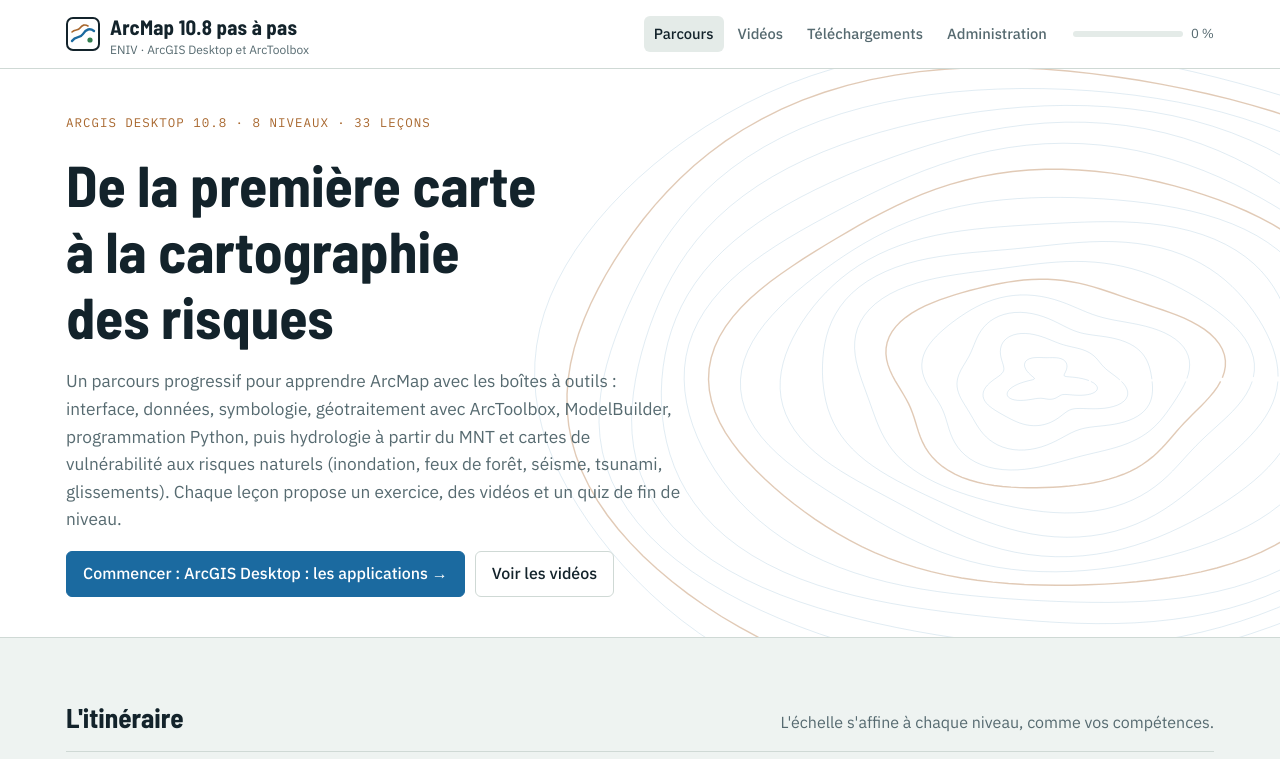
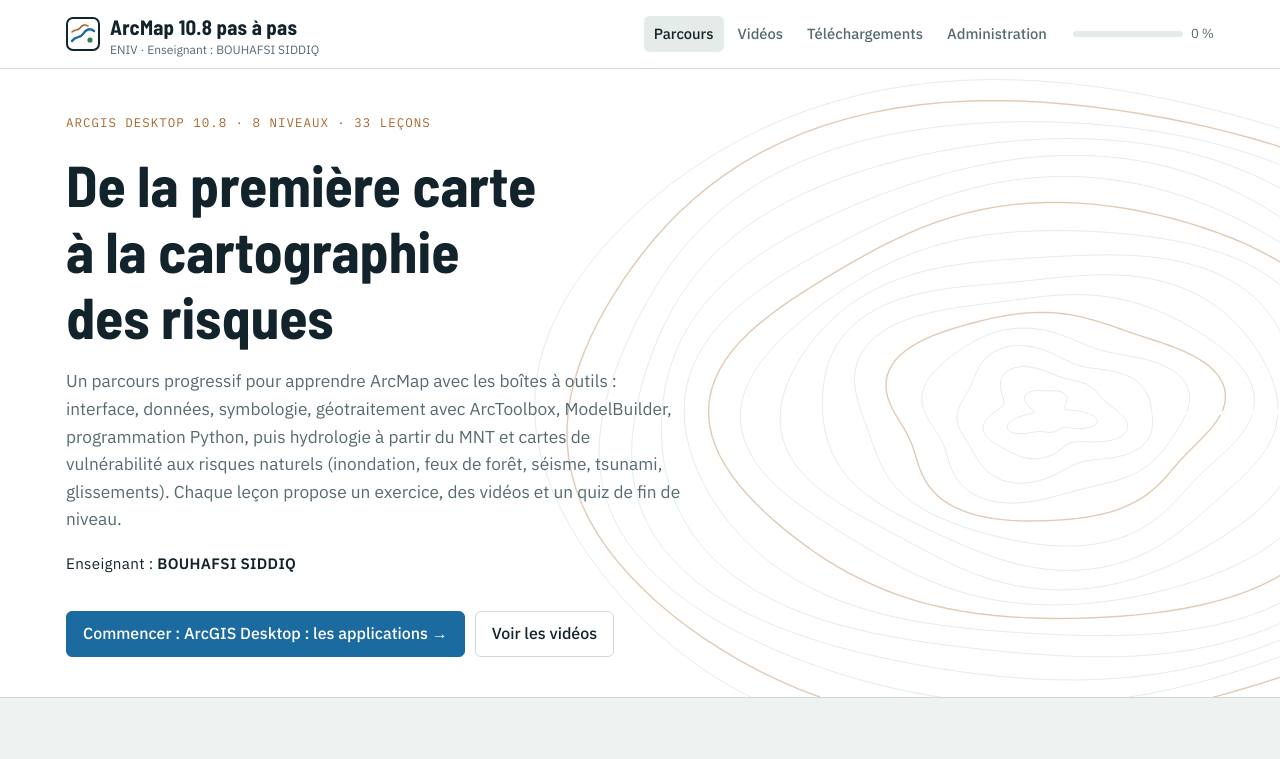
Before and after one commit to Siddiq89/arcmap-eniv, a plain HTML site: page index.html in a window 1280 px wide. Shown: the top 759 px of the page. Drawn offline with Linux system fonts and the light colour scheme.

Commit message:
Ajout du nom de l'enseignant
Co-Authored-By: Claude Opus 5.5 <noreply@anthropic.com>
Claude-Session: https://claude.ai/code/session_017wvVt5gJ5A6zyXHyuerUMw

```diff
--- a/app.js
+++ b/app.js
@@ -192,6 +192,7 @@
       '<span class="eyebrow">ArcGIS Desktop 10.8 · ' + NIVEAUX.length + ' niveaux · ' + nbLecons + ' leçons</span>' +
       '<h1>De la première carte à la cartographie des risques</h1>' +
       '<p class="lead">Un parcours progressif pour apprendre ArcMap avec les boîtes à outils : interface, données, symbologie, géotraitement avec ArcToolbox, ModelBuilder, programmation Python, puis hydrologie à partir du MNT et cartes de vulnérabilité aux risques naturels (inondation, feux de forêt, séisme, tsunami, glissements). Chaque leçon propose un exercice, des vidéos et un quiz de fin de niveau.</p>' +
+      '<p class="enseignant">Enseignant : <b>BOUHAFSI SIDDIQ</b></p>' +
       '<div class="actions">' +
       (suite ? '<a class="btn primary" href="#' + suite.hash + '">' + (pctGlobal() ? "Reprendre : " : "Commencer : ") + esc(suite.label) + ' →</a>'
              : '<a class="btn done" href="#' + NIVEAUX[NIVEAUX.length - 1].id + '">Parcours terminé ✓</a>') +
--- a/index.html
+++ b/index.html
@@ -19,7 +19,7 @@
         <path d="M6 15c3-3 6-1 8-4s5-4 8-2" fill="none" stroke="var(--contour)" stroke-width="1.6" stroke-linecap="round"/>
         <circle cx="24" cy="23" r="2.6" fill="var(--veg)"/>
       </svg>
-      <span><b>ArcMap 10.8 pas à pas</b><small>ENIV · ArcGIS Desktop et ArcToolbox</small></span>
+      <span><b>ArcMap 10.8 pas à pas</b><small>ENIV · Enseignant : BOUHAFSI SIDDIQ</small></span>
     </a>
     <nav class="topnav" aria-label="Navigation principale">
       <a href="#accueil" data-nav="accueil">Parcours</a>
@@ -38,7 +38,7 @@
 
 <footer>
   <div class="wrap">
-    <span>Parcours de formation ArcMap 10.8 pour les élèves de l'ENIV.</span>
+    <span>Parcours de formation ArcMap 10.8 pour les élèves de l'ENIV · Enseignant : <b>BOUHAFSI SIDDIQ</b></span>
     <span>La progression est enregistrée dans ce navigateur.</span>
   </div>
 </footer>
--- a/style.css
+++ b/style.css
@@ -246,3 +246,4 @@ footer .wrap { padding-block: 18px; display: flex; justify-content: space-betwee
 }
 @media (prefers-reduced-motion: reduce) { * { transition: none !important; animation: none !important; } }
 .files.off .btn { opacity: .45; pointer-events: none; }
+.hero .enseignant { margin: 0 0 18px; font-size: .95rem; letter-spacing: .02em; }
```
